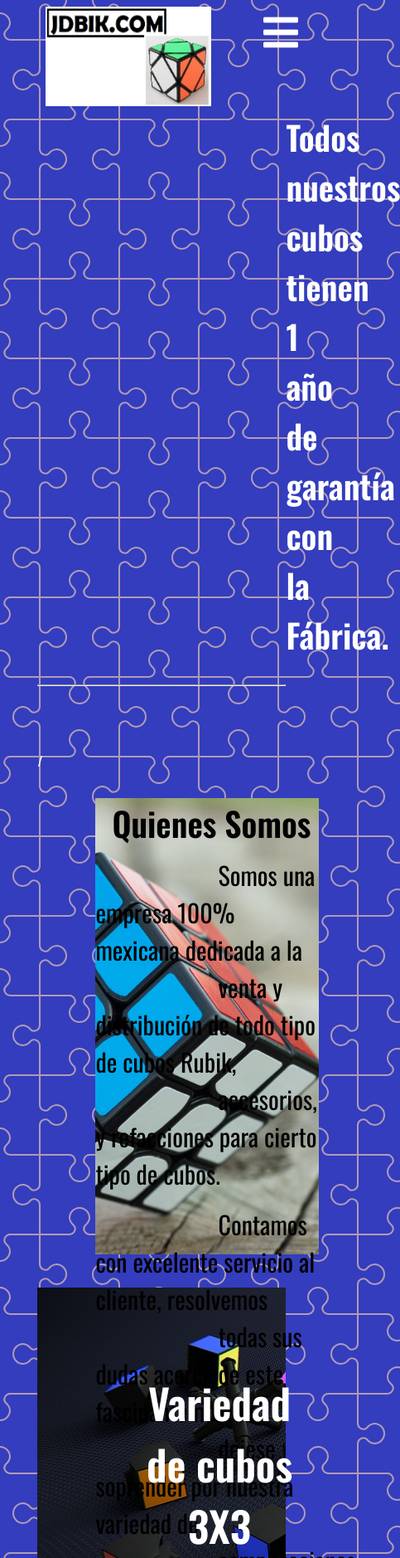
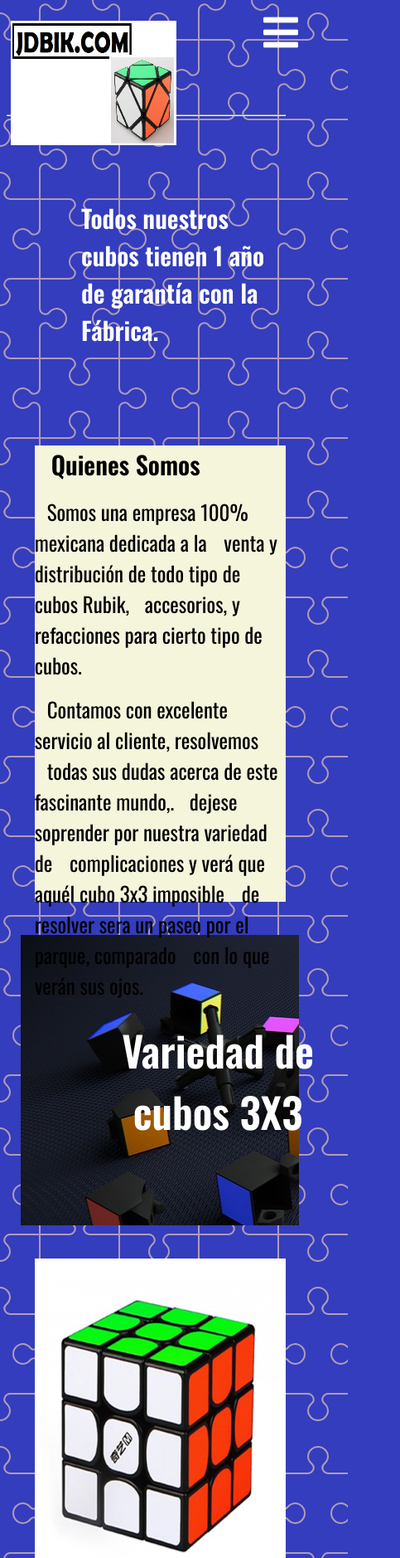
Before and after one commit to JD2020-COV/pagina-unir-comercial, a plain HTML site: page index.html in a window 390 px wide. Shown: the top 1878 px of the page at 83% size, 483 px wide, since content can reach past the window. Drawn offline with nearby package versions, Linux system fonts and the light colour scheme.

Commit message:
Add files via upload

```diff
--- a/index.html
+++ b/index.html
@@ -77,7 +77,7 @@
 
 
            </nav>
-
+           <hr>
            <div class="garantia">
             <h1>Todos nuestros cubos tienen 1 año de garantía con la Fábrica.</h1>
            </div>
@@ -85,21 +85,21 @@
 
 
 
-           <hr>
-        </br></br>/<br>
+
+        </br></br></br>
 
     <!--Showcase-->
     <header class="showcase">
         <h2>Quienes Somos
         </h2>
-
-        <p1>Somos una empresa 100% mexicana dedicada a la </p1>
+        <p></p><p></p><p></p><p></p>
+        <p2>Somos una empresa 100% mexicana dedicada a la </p2>
         <p2>venta y distribución de todo tipo de cubos Rubik,</p2>
         <p2>accesorios, y refacciones para cierto tipo de cubos.</p2>
         <p></p>
         <p2>Contamos con excelente servicio al cliente, resolvemos</p2>
         <p2>todas sus dudas acerca de este fascinante mundo,.</p2>
-        <p2> dejese soprender por nuestra variedad de .</p2>
+        <p2> dejese soprender por nuestra variedad de </p2>
         <p2> complicaciones y verá que aquél cubo 3x3 imposible </p2>
         <p2>de resolver sera un paseo por el parque, comparado </p2>
         <p2>con lo que verán sus ojos.</p2>
@@ -126,7 +126,8 @@
         </h3>
         <p>
         </p>
-        <a  href="#">Precio $199<i class="fas fa-angle-double-right"></i></a>
+        <p3>Precio $199</p3>
+
         </center>
         </div>
 
@@ -137,7 +138,8 @@
           </h3>
           <p>
           </p>
-          <a href="#">Precio $199<i class="fas fa-angle-double-right"></i></a>
+          <p3>Precio $199</p3>
+
           </center>
         </div>
 
@@ -147,7 +149,8 @@
           </h3>
           <p>
           </p>
-          <a href="#">Precio $119<i class="fas fa-angle-double-right"></i></a>
+          <p3>Precio $119</p3>
+
           </center>
         </div>
 
@@ -157,7 +160,7 @@
           </h3>
           <p>Negro
           </p>
-          <a href="#">Precio $139<i class="fas fa-angle-double-right"></i></a>
+          <p3>Precio $139</p3>
           </center>
         </div>
 
@@ -166,7 +169,7 @@
           <center><h3>Cubo Rubik Qiyi Fluffy Colored
           </h3>
         </br>
-          <a href="#">Precio $139<i class="fas fa-angle-double-right"></i></a>
+        <p3>Precio $139</p3>
           </center>
         </div>
 
@@ -175,8 +178,11 @@
           <center><h3>Cubo Qiyi Valks 3x3 </br>Magnético
           </h3>
         </br>
-          <a href="#">Precio $139<i class="fas fa-angle-double-right"></i></a>
+        <p3>Precio $550</p3>
+
           </center>
+
+          <a  href="#">Ir al Inicio<i class="fas fa-angle-double-right"></i></a>
         </div>
 
 
@@ -199,7 +205,7 @@
           </h3>
           <p>
           </p>
-          <a  href="#">Precio $180<i class="fas fa-angle-double-right"></i></a>
+          <p3>Precio $180</p3>
           </center>
           </div>
 
@@ -211,8 +217,7 @@
             </h3>
             <p>
             </p>
-            <a  href="#">Precio $150<i class="fas fa-angle-double-right"></i></a>
-            </center>
+            <p3>Precio $150</p3>
             </div>
 
             <div>
@@ -222,7 +227,7 @@
               </h3>
               <p>
               </p>
-              <a  href="#">Precio $3300<i class="fas fa-angle-double-right"></i></a>
+              <p3>Precio $330</p3>
               </center>
               </div>
 
--- a/styles.css
+++ b/styles.css
@@ -28,26 +28,27 @@ ul{
 
 .container
  {
-    width: 80%;
-    margin: auto;
+    width: 90%;
+    margin-top: 50px;
+
 }
 
 /*Navigation*/
 .navmain{
-    font-size: 22px;
+    font-size: 20px;
     display: flex;
     justify-content: space-between;
     align-items: center;
     height: 60px;
-    padding: 20px 0;
+    padding: 10px 0;
 
 }
 
 .nav-brand {
     margin-top:20px;
-    padding:10px;
+    padding:5px;
     width:200px;
-    height:120px;
+    height:150px;
 }
 
 .navmain ul{
@@ -55,7 +56,7 @@ ul{
 }
 
 .navmain ul li{
-    padding:30px;
+    padding:20px;
 }
 
 .navmain ul li a:hover{
@@ -85,7 +86,7 @@ ul{
 /*Showcase*/
 
 hr{
-    margin: 30px 0;
+   padding-left: 50px;
 }
 
 .btn{
@@ -121,21 +122,19 @@ hr{
 */
 
 .garantia h1{
-
+  margin-top: 100px;
   font-size: 40px;
-  padding-left: 300px;
+  padding-left: 150px;
 }
 
 .showcase {
   width: 90%;
   height: 550px;
-  background: url("./img/showcase.jpeg") no-repeat center center/cover;
+  background: url("./img/showcase3.jpg") no-repeat center center/cover;
   margin-bottom: 40px;
   align-items:center;
-  margin-left: 70px;
+  margin-left: 10%;
 }
-
-
 
 .showcase h2{
 margin-bottom: 10px;
@@ -146,15 +145,15 @@ padding-left: 20px;
 
 .showcase p1{
   color: #000;
-  font-size: 30px;
-  padding-left:55%;
+  font-size: 22px;
+  padding-left:50%;
 
 }
 
 .showcase p2{
   color: #000;
-  font-size: 30px;
-  padding-left:55%;
+  font-size: 22px;
+  padding-left:50%;
 }
 
 
@@ -165,7 +164,7 @@ padding-left: 20px;
     display: grid;
     grid-template-columns: repeat(3,1fr);
     gap:25px;
-    margin: 10px 0;
+    margin-left: 10%;
 
 }
 
@@ -187,6 +186,7 @@ padding-left: 20px;
     text-transform: uppercase;
     display: inline-block;
     font-weight: bold;
+    margin-left: 70px;
 }
 
 .news-cards a:hover{
@@ -199,7 +199,8 @@ padding-left: 20px;
     width:100%;
     height:350px;
     background: url('./img/banner.jpg');
-    margin-bottom: 40px
+    margin-bottom: 40px;
+    margin-left: 5%;
 
 }
 
@@ -310,6 +311,34 @@ padding-left: 20px;
       opacity: 0.5;
     }
 
+    .garantia h1{
+      font-size: 20px;
+      padding-left:90px;
+    }
+
+    .showcase{
+      background-color: beige;
+      background-image: none;
+    }
+    .showcase h2{
+      margin-bottom: 10px;
+      font-size: 30px;
+      color:#000;
+      }
+
+      .showcase p2{
+        font-size: 30px;
+        margin:auto;
+        padding-left: 15px;
+        padding-top: 100px;
+        align-content: flex-end;
+        justify-content: flex-start;
+      }
+
+      .service p1{
+        font-size: 30px;
+      }
+
     .navmain ul.nav-menu {
       display: block;
       position: absolute;
@@ -359,10 +388,12 @@ padding-left: 20px;
 
 
 
-  @media (max-width: 500px) {
+  @media (max-width: 585px) {
     .news-cards {
       grid-template-columns: 1fr;
     }
+
+
 
     .cards-banner-one .content,
     .cards-banner-two .content {
@@ -383,6 +414,23 @@ padding-left: 20px;
     font-size: 40px;
 
   }
+  .garantia h1{
+    font-size: 30px;
+  }
+  . h2{
+    margin-bottom: 50px;
+    font-size: 30px;
+    color:#000;
+    }
+
+  .showcase p2{
+    font-size: 25px;
+    margin:auto;
+    padding-left: 15px;
+    padding-top: 100px;
+    align-content: flex-end;
+    justify-content: flex-start;
+  }
 
   .news-cards h3{
 
@@ -392,6 +440,11 @@ padding-left: 20px;
 
   .news-cards a{
     font-size: 30px;
+  }
+
+  .news-cards p3{
+    font-size: 20px;
+    font-weight: bold;
   }
 
   .cards-banner-one h1{
@@ -427,9 +480,9 @@ padding-left: 20px;
 }
 
 .service h1{
-  font-size: 60px;
+  font-size: 50px;
 }
 
 .service p1, .service p2{
-  font-size: 30px;
+  font-size: 23px;
 }
```
Also changed, not shown: img/showcase3.jpg (added).
